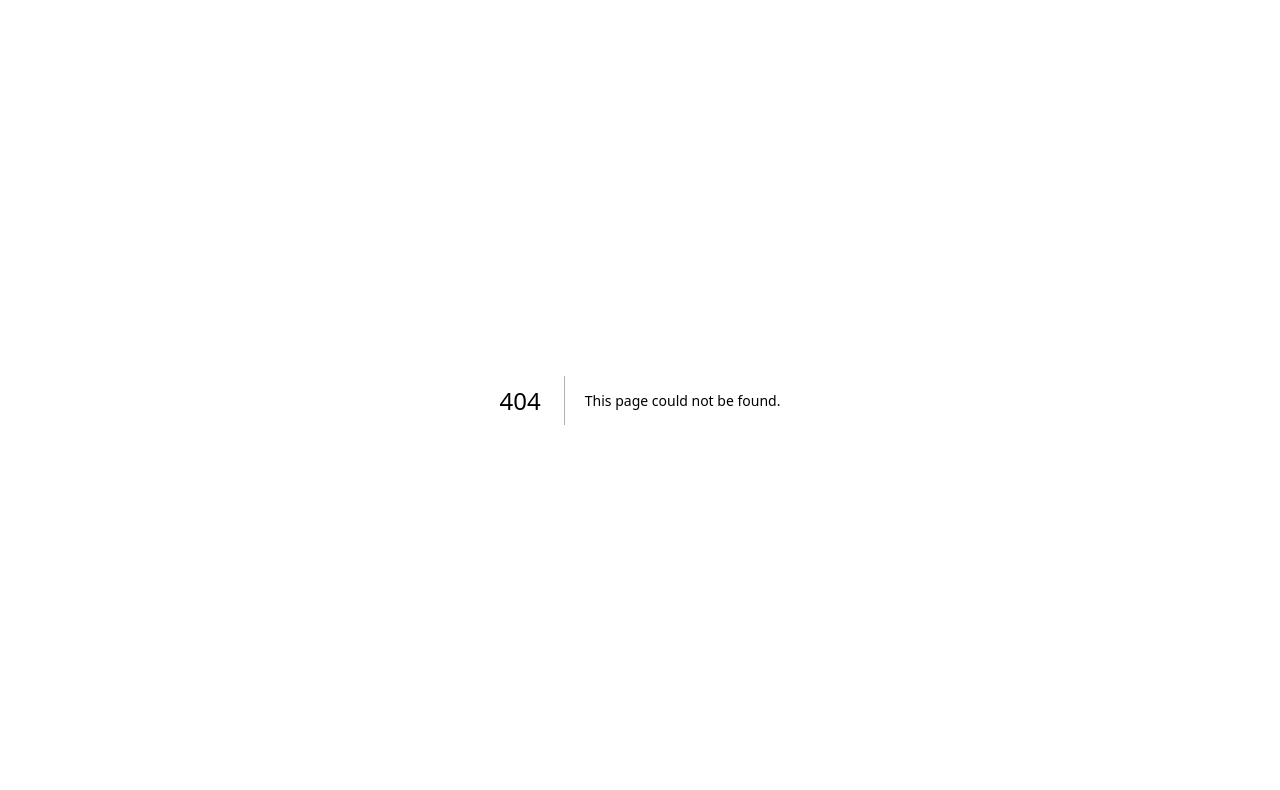
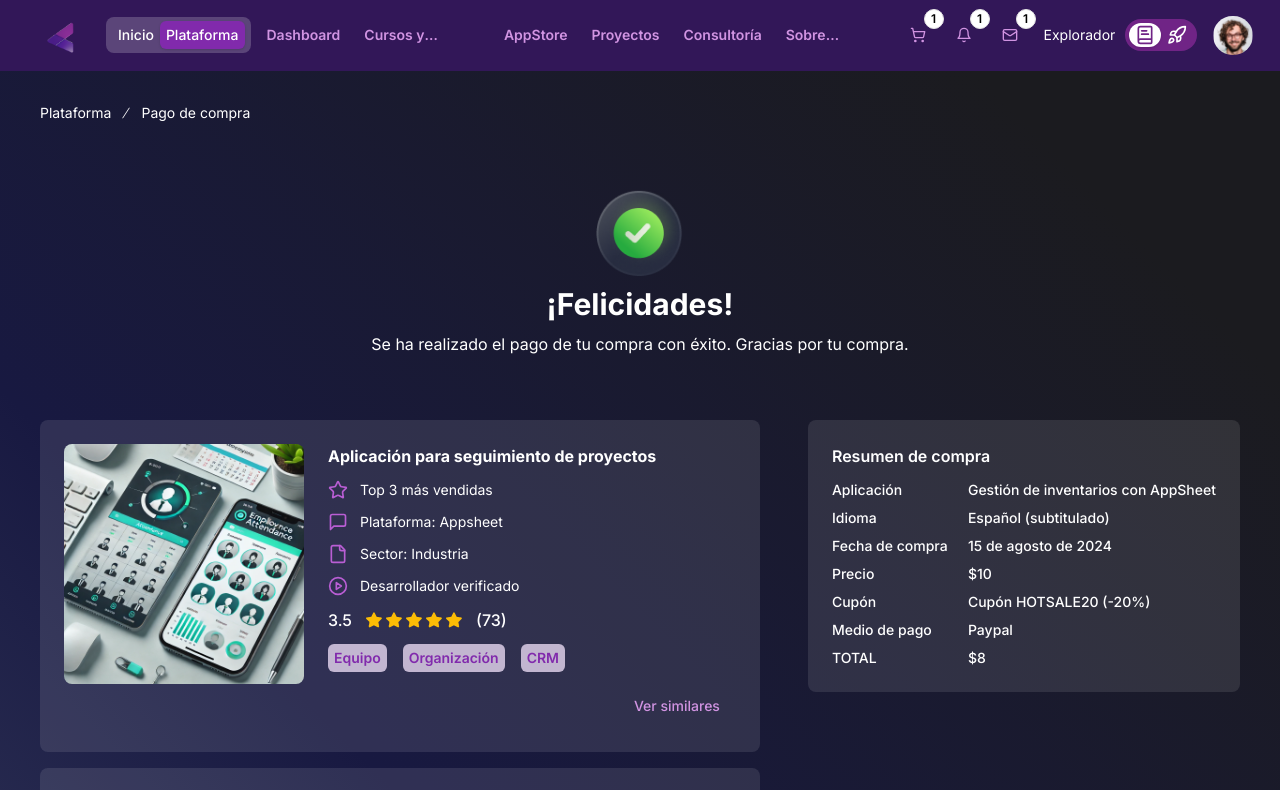
Before and after one commit to No-Country-simulation/h3-08-klowhub, a Next.js app in the folder frontend/: page /app/payment in a window 1280 px wide. Before the commit this address had no page. Shown: the top 790 px of the page. Built offline with nearby package versions, Linux system fonts and the light colour scheme.

Commit message:
feat: add ui of the platform payment page

```diff
--- /dev/null
+++ b/frontend/src/app/(platform)/(app)/app/payment/page.tsx
@@ -0,0 +1,56 @@
+import { PurchaseSummaryCard } from '@/app/(platform)/components/card/purchase-summary-card'
+import {
+  Breadcrumb,
+  BreadcrumbItem,
+  BreadcrumbLink,
+  BreadcrumbList,
+  BreadcrumbPage,
+  BreadcrumbSeparator
+} from '@/components/ui/breadcrumb'
+import { Routes } from '@/utils'
+import Image from 'next/image'
+import Link from 'next/link'
+
+function AppPaymentPage() {
+  return (
+    <main className='mx-auto grid w-full max-w-screen-2xl gap-y-16 px-5 py-2 lg:px-10 lg:py-8'>
+      <Breadcrumb>
+        <BreadcrumbList>
+          <BreadcrumbItem>
+            <BreadcrumbLink href={Routes.App}>Plataforma</BreadcrumbLink>
+          </BreadcrumbItem>
+          <BreadcrumbSeparator />
+          <BreadcrumbItem>
+            <BreadcrumbPage>Pago de compra</BreadcrumbPage>
+          </BreadcrumbItem>
+        </BreadcrumbList>
+      </Breadcrumb>
+      <section className='flex flex-col gap-x-12 gap-y-16'>
+        <header className='grid gap-y-2.5'>
+          <Image className='mx-auto' src='/assets/payment-success.png' alt='Pago exitoso' width={89} height={89} />
+          <h1 className='text-center text-3xl font-bold'>¡Felicidades!</h1>
+          <p className='text-center text-base'>
+            Se ha realizado el pago de tu compra con éxito. Gracias por tu compra.
+          </p>
+        </header>
+        <PurchaseSummaryCard />
+        <div className='flex flex-col items-center justify-center gap-y-6'>
+          <p className='text-center text-xs font-medium text-[#95979D]'>
+            ¿Tenés alguna pregunta? No dudes en escribirnos a klowhub@soporte.com o visitar nuestro centro de ayuda.
+            ¡Estamos aquí para asistirte!
+          </p>
+          <div className='flex items-center justify-center gap-x-5 text-center text-xs'>
+            <Link className='text-[#7CB4FF]' href={Routes.HelpCenter}>
+              Centro de ayuda
+            </Link>
+            <Link className='text-[#7CB4FF]' href={Routes.Support}>
+              Soporte
+            </Link>
+          </div>
+        </div>
+      </section>
+    </main>
+  )
+}
+
+export default AppPaymentPage
--- /dev/null
+++ b/frontend/src/app/(platform)/components/card/purchase-summary-card.tsx
@@ -0,0 +1,47 @@
+import { CartProductCard } from './cart-product-card'
+
+function PurchaseSummaryCard() {
+  return (
+    <div className='grid gap-x-12 lg:grid-cols-[1fr_auto]'>
+      <ul className='grid gap-y-4'>
+        <li>
+          <CartProductCard variant='purchase-summary' />
+        </li>
+        <li>
+          <CartProductCard variant='purchase-summary' />
+        </li>
+        <li>
+          <CartProductCard variant='purchase-summary' />
+        </li>
+      </ul>
+      <article className='sticky top-4 flex h-fit flex-col gap-y-3 rounded-lg bg-white/10 p-6'>
+        <p className='text-base font-semibold'>Resumen de compra</p>
+        <ul className='grid gap-y-2'>
+          <li className='grid gap-x-2 text-sm font-medium sm:grid-cols-[8rem_1fr]'>
+            Aplicación <span>Gestión de inventarios con AppSheet</span>
+          </li>
+          <li className='grid gap-x-2 text-sm font-medium sm:grid-cols-[8rem_1fr]'>
+            Idioma <span>Español (subtitulado) </span>
+          </li>
+          <li className='grid gap-x-2 text-sm font-medium sm:grid-cols-[8rem_1fr]'>
+            Fecha de compra <span>15 de agosto de 2024</span>
+          </li>
+          <li className='grid gap-x-2 text-sm font-medium sm:grid-cols-[8rem_1fr]'>
+            Precio <span>$10</span>
+          </li>
+          <li className='grid gap-x-2 text-sm font-medium sm:grid-cols-[8rem_1fr]'>
+            Cupón <span>Cupón HOTSALE20 (-20%)</span>
+          </li>
+          <li className='grid gap-x-2 text-sm font-medium sm:grid-cols-[8rem_1fr]'>
+            Medio de pago <span>Paypal</span>
+          </li>
+          <li className='grid gap-x-2 text-sm font-medium sm:grid-cols-[8rem_1fr]'>
+            TOTAL <span>$8</span>
+          </li>
+        </ul>
+      </article>
+    </div>
+  )
+}
+
+export { PurchaseSummaryCard }
```
Also changed, not shown: frontend/public/assets/payment-success.png (added).
